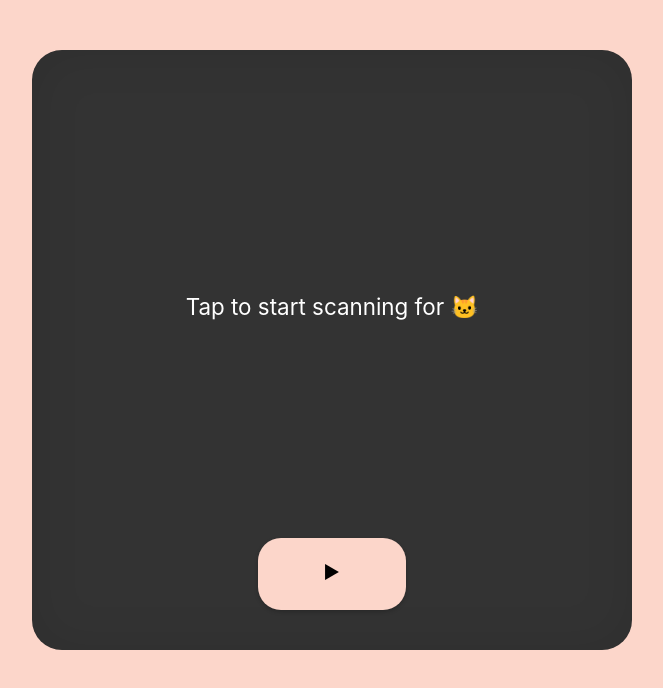
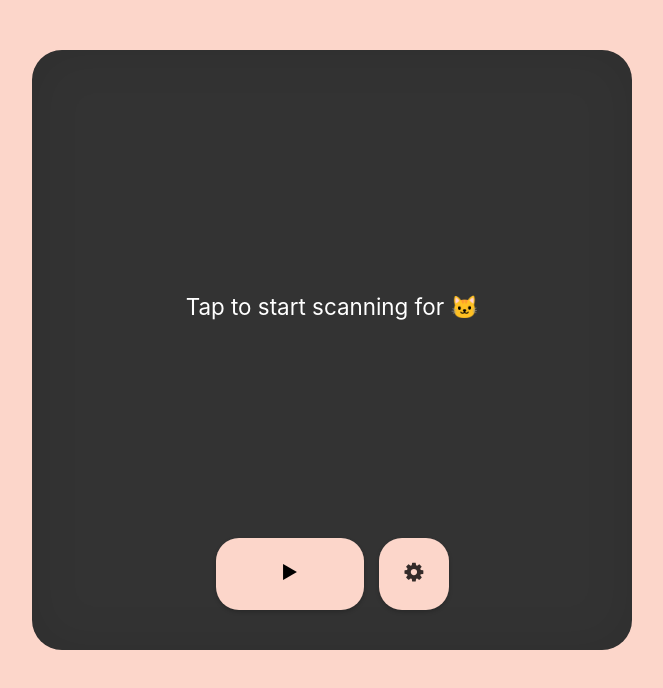
Before and after one commit to avarayr/petvision, a Next.js app in the folder frontend/: page / in a window 1280 px wide. Shown: the top 688 px of the page, without its empty margins (308-971 px from the left). Built offline with nearby package versions, Linux system fonts and the light colour scheme.

Commit message:
added a settings menu

```diff
--- /dev/null
+++ b/frontend/components/HStack/index.tsx
@@ -0,0 +1,22 @@
+function HStack({
+  children,
+  ...rest
+}: { children: React.ReactNode } & React.HTMLAttributes<HTMLDivElement>) {
+  return (
+    <div
+      className="hstack"
+      style={{
+        display: "flex",
+        flexDirection: "row",
+        alignItems: "center",
+        justifyContent: "center",
+        width: "100%",
+      }}
+      {...rest}
+    >
+      {children}
+    </div>
+  );
+}
+
+export default HStack;
--- /dev/null
+++ b/frontend/components/Icons/CogIcon.tsx
@@ -0,0 +1,22 @@
+function CogIcon({ color = "currentColor" }) {
+  return (
+    <svg
+      xmlns="http://www.w3.org/2000/svg"
+      viewBox="0 -256 1792 1792"
+      id="svg3025"
+      version="1.1"
+      width="22px"
+      height="22px"
+    >
+      <defs id="defs3033" />
+      <g transform="matrix(1,0,0,-1,121.49153,1285.4237)" id="g3027">
+        <path
+          d="m 1024,640 q 0,106 -75,181 -75,75 -181,75 -106,0 -181,-75 -75,-75 -75,-181 0,-106 75,-181 75,-75 181,-75 106,0 181,75 75,75 75,181 z m 512,109 V 527 q 0,-12 -8,-23 -8,-11 -20,-13 l -185,-28 q -19,-54 -39,-91 35,-50 107,-138 10,-12 10,-25 0,-13 -9,-23 -27,-37 -99,-108 -72,-71 -94,-71 -12,0 -26,9 l -138,108 q -44,-23 -91,-38 -16,-136 -29,-186 -7,-28 -36,-28 H 657 q -14,0 -24.5,8.5 Q 622,-111 621,-98 L 593,86 q -49,16 -90,37 L 362,16 Q 352,7 337,7 323,7 312,18 186,132 147,186 q -7,10 -7,23 0,12 8,23 15,21 51,66.5 36,45.5 54,70.5 -27,50 -41,99 L 29,495 Q 16,497 8,507.5 0,518 0,531 v 222 q 0,12 8,23 8,11 19,13 l 186,28 q 14,46 39,92 -40,57 -107,138 -10,12 -10,24 0,10 9,23 26,36 98.5,107.5 72.5,71.5 94.5,71.5 13,0 26,-10 l 138,-107 q 44,23 91,38 16,136 29,186 7,28 36,28 h 222 q 14,0 24.5,-8.5 Q 914,1391 915,1378 l 28,-184 q 49,-16 90,-37 l 142,107 q 9,9 24,9 13,0 25,-10 129,-119 165,-170 7,-8 7,-22 0,-12 -8,-23 -15,-21 -51,-66.5 -36,-45.5 -54,-70.5 26,-50 41,-98 l 183,-28 q 13,-2 21,-12.5 8,-10.5 8,-23.5 z"
+          id="path3029"
+          style={{ fill: color }}
+        />
+      </g>
+    </svg>
+  );
+}
+export default CogIcon;
--- /dev/null
+++ b/frontend/components/NoSSR.tsx
@@ -0,0 +1,8 @@
+import dynamic from "next/dynamic";
+import React from "react";
+
+const NoSsr = (props: any) => <React.Fragment>{props.children}</React.Fragment>;
+
+export default dynamic(() => Promise.resolve(NoSsr), {
+  ssr: false,
+});
--- /dev/null
+++ b/frontend/components/SettingsMenu/index.tsx
@@ -0,0 +1,81 @@
+import { motion } from "framer-motion";
+import React from "react";
+import { CSSProperties } from "styled-components";
+import { useSettings } from "../../contexts/Settings";
+import useMediaDevices from "../../hooks/useMediaDevices";
+import NoSSR from "../NoSSR";
+
+function SettingsMenu() {
+  const containerVariants = {
+    hidden: {
+      opacity: 0,
+      y: "-30px",
+    },
+    visible: {
+      opacity: 1,
+      y: 0,
+    },
+  };
+  const settingsBoxStyle = {
+    position: "absolute",
+    width: "300px",
+    height: "150px",
+    background: "#fff",
+    borderRadius: "10px",
+    boxShadow: "0px 10px 10px rgba(0, 0, 0, 0.4)",
+    top: "-160px",
+    left: "calc(-150px)",
+  } as CSSProperties;
+
+  const handleBoxClick = (
+    e:
+      | React.MouseEvent<HTMLDivElement, MouseEvent>
+      | React.TouchEvent<HTMLDivElement>
+  ) => {
+    e.stopPropagation();
+    return false;
+  };
+
+  const { devices } = useMediaDevices();
+  const { camera, setCamera } = useSettings();
+
+  const changeCamera = (e: React.ChangeEvent<HTMLSelectElement>) => {
+    setCamera({ ...camera, deviceId: e.target.value });
+  };
+
+  const switchCameraFacing = () => {
+    setCamera({
+      ...camera,
+      facingMode: camera.facingMode === "user" ? "environment" : "user",
+    });
+  };
+
+  return (
+    <NoSSR>
+      <motion.div
+        onClick={handleBoxClick}
+        onTouchStart={handleBoxClick}
+        variants={containerVariants}
+        initial="hidden"
+        animate="visible"
+        exit="hidden"
+        style={settingsBoxStyle}
+      >
+        <p>Settings</p>
+        <select onChange={changeCamera}>
+          {devices.map(({ deviceId: id, label }) => (
+            <option key={id} value={id}>
+              {label}
+            </option>
+          ))}
+        </select>
+
+        <hr />
+
+        <button style={{ marginTop: "10px" }}>Switch camera facing</button>
+      </motion.div>
+    </NoSSR>
+  );
+}
+
+export default SettingsMenu;
--- /dev/null
+++ b/frontend/contexts/Settings.tsx
@@ -0,0 +1,34 @@
+import { createContext, useContext, useState } from "react";
+
+interface ICamera {
+  facingMode: ("user" | "environment") & string;
+  deviceId: string;
+}
+
+const SettingsContext = createContext({
+  camera: {
+    facingMode: "user",
+    deviceId: "",
+  } as ICamera,
+  setCamera: (camera: ICamera) => {},
+});
+
+export const SettingsProvider = ({
+  children,
+}: {
+  children: React.ReactNode;
+}) => {
+  const [camera, setCamera] = useState({
+    facingMode: "user",
+    deviceId: "",
+  } as ICamera);
+  return (
+    <SettingsContext.Provider value={{ camera, setCamera }}>
+      {children}
+    </SettingsContext.Provider>
+  );
+};
+
+export function useSettings() {
+  return useContext(SettingsContext);
+}
--- /dev/null
+++ b/frontend/hooks/useMediaDevices.tsx
@@ -0,0 +1,23 @@
+import React from "react";
+
+const useMediaDevices = () => {
+  const [devices, setDevices] = React.useState([]);
+  const handleDevices = React.useCallback(
+    (mediaDevices) =>
+      setDevices(
+        mediaDevices.filter(
+          ({ kind }: { kind: string }) => kind === "videoinput"
+        )
+      ),
+    [setDevices]
+  );
+  React.useEffect(() => {
+    navigator.mediaDevices.enumerateDevices().then(handleDevices);
+  }, [handleDevices]);
+
+  return {
+    devices,
+  };
+};
+
+export default useMediaDevices;
--- a/frontend/pages/_app.tsx
+++ b/frontend/pages/_app.tsx
@@ -1,7 +1,12 @@
 import "../styles/globals.css";
 import type { AppProps } from "next/app";
+import { SettingsProvider } from "../contexts/Settings";
 
 function MyApp({ Component, pageProps }: AppProps) {
-  return <Component {...pageProps} />;
+  return (
+    <SettingsProvider>
+      <Component {...pageProps} />
+    </SettingsProvider>
+  );
 }
 export default MyApp;
--- a/frontend/pages/index.tsx
+++ b/frontend/pages/index.tsx
@@ -5,21 +5,27 @@ import Webcam from "react-webcam";
 import Button from "../components/Button";
 import Container from "../components/Container";
 import HintText from "../components/HintText";
+import HStack from "../components/HStack";
+import CogIcon from "../components/Icons/CogIcon";
 import PauseIcon from "../components/Icons/PauseIcon";
 import RightTriangle from "../components/Icons/RightTriangle";
+import SettingsMenu from "../components/SettingsMenu";
+import { useSettings } from "../contexts/Settings";
 
 const Home: NextPage = () => {
   const [isScanning, setIsScanning] = React.useState(false);
+  const [showSettings, setShowSettings] = React.useState(false);
 
   const handleScanButtonClick = () => {
     setIsScanning(!isScanning);
   };
-  const videoConstraints = {
-    facingMode: "user",
+
+  const handleSettingsButtonClick = () => {
+    setShowSettings(!showSettings);
   };
-  const WebcamCapture = () => {
+
+  const { camera, setCamera } = useSettings();
   const webcamRef = React.useRef(null);
-  };
 
   return (
     <div>
@@ -29,12 +35,17 @@ const Home: NextPage = () => {
             audio={false}
             height={500}
             width={500}
-            videoConstraints={videoConstraints}
+            ref={webcamRef}
+            videoConstraints={{
+              deviceId: camera.deviceId,
+              facingMode: camera.facingMode,
+            }}
           />
         ) : (
           <HintText>Tap to start scanning for 🐱</HintText>
         )}
         <div id="root"></div>
+        <HStack>
           <Button onClick={handleScanButtonClick}>
             <AnimatePresence>
               <motion.div layout>
@@ -60,6 +71,19 @@ const Home: NextPage = () => {
               </motion.div>
             </AnimatePresence>
           </Button>
+          <Button
+            onClick={handleSettingsButtonClick}
+            style={{
+              width: "70px",
+              marginLeft: "15px",
+              position: "relative",
+            }}
+          >
+            {showSettings && <SettingsMenu />}
+
+            <CogIcon color="rgba(0,0,0,.8)" />
+          </Button>
+        </HStack>
       </Container>
     </div>
   );
```
Lines whose indentation alone changed are shown as unchanged.
